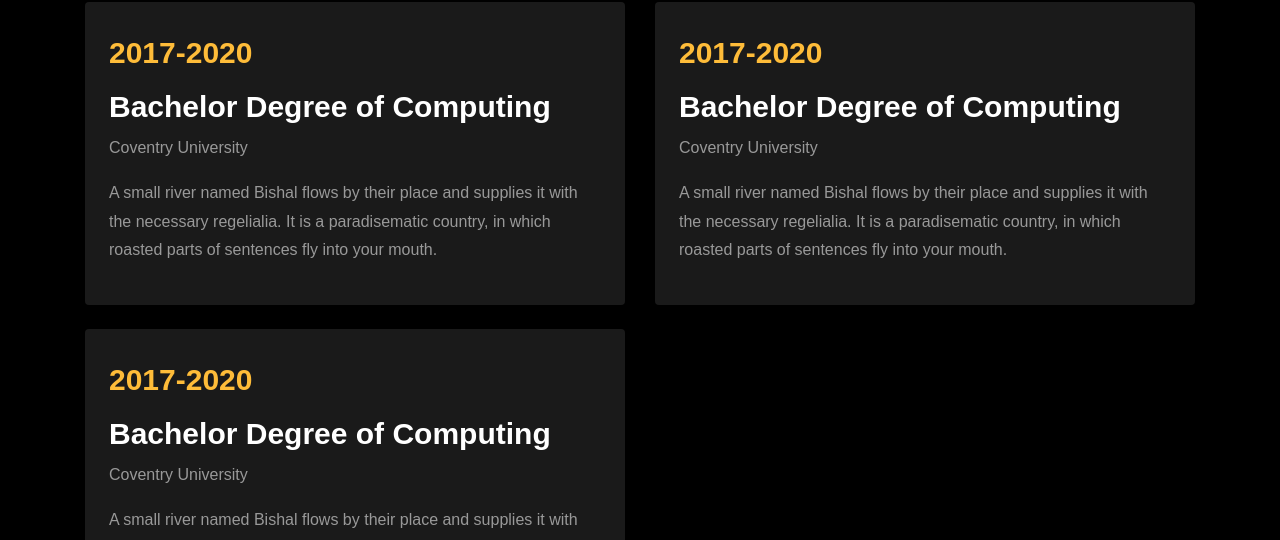
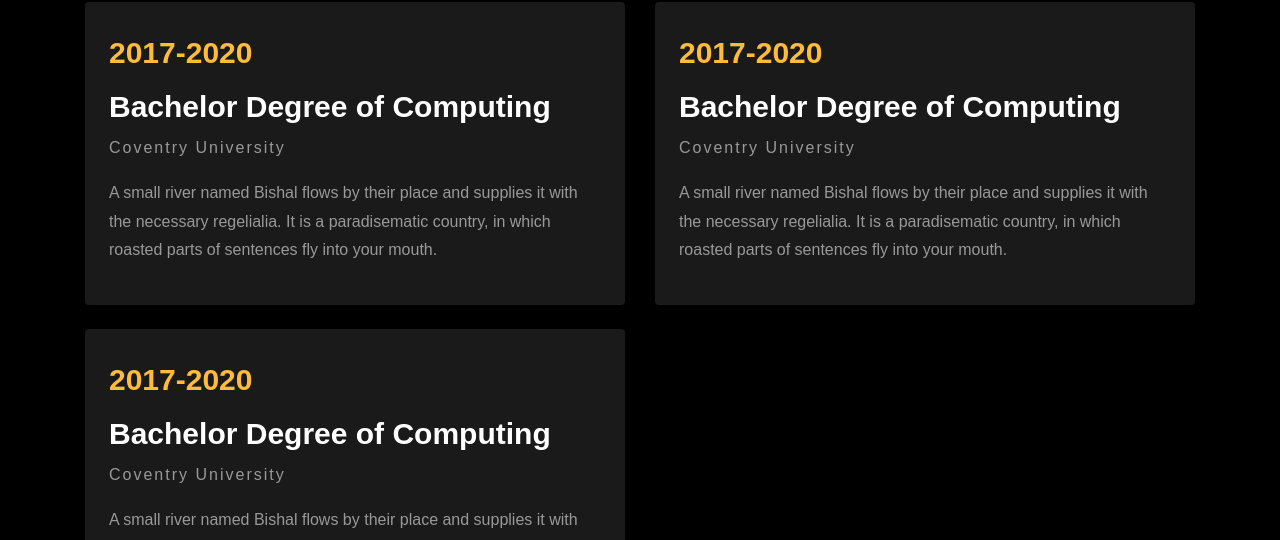
Before and after one commit to BishalRaj/react-profile, a React (Create React App) app: page / in a window 1280 px wide. Shown: the part 1429-1969 px from the top of the page. Built offline with nearby package versions, Linux system fonts and the light colour scheme.

Commit message:
added skills

```diff
--- a/src/components/Resume/resume.js
+++ b/src/components/Resume/resume.js
@@ -11,7 +11,7 @@
           <p className="default-sm-font m-0 text-white">
             Bachelor Degree of Computing
           </p>
-          <p>Coventry University</p>
+          <p className="letter-spacing-2">Coventry University</p>
           <p>
             A small river named Bishal flows by their place and supplies it with
             the necessary regelialia. It is a paradisematic country, in which
--- a/src/components/Services/services.js
+++ b/src/components/Services/services.js
@@ -16,7 +16,7 @@
             /> */}
             <Logo className="w-25 my-3 default-color" />
           </span>
-          <p className="text-center text-white text-uppercase default-xxs-font">
+          <p className="text-center text-white text-uppercase default-xxs-font letter-spacing-3">
             Web Development
           </p>
 
--- a/src/components/Skills/skills.js
+++ b/src/components/Skills/skills.js
@@ -10,7 +10,7 @@
       <Col lg={6} md={6} sm={12} xs={12} className="mb-4" key={index}>
         <div className="w-100">
           <p className="mx-0 my-1 default-xs-font text-white">
-            <span className="w-75">Node.JS</span>
+            <span className="w-75 ">Node.JS</span>
             <span className="w-25 float-right text-end">{now}%</span>
           </p>
         </div>
--- a/src/styles/style.css
+++ b/src/styles/style.css
@@ -56,6 +56,15 @@
 .default-xxs-font{
     font-size: 14px !important;
     font-weight: 600 !important;
+}
+
+.letter-spacing-1{
+    letter-spacing: 1px;
+}
+.letter-spacing-2{
+    letter-spacing: 2px;
+}
+.letter-spacing-3{
     letter-spacing: 3px;
 }
 
```
